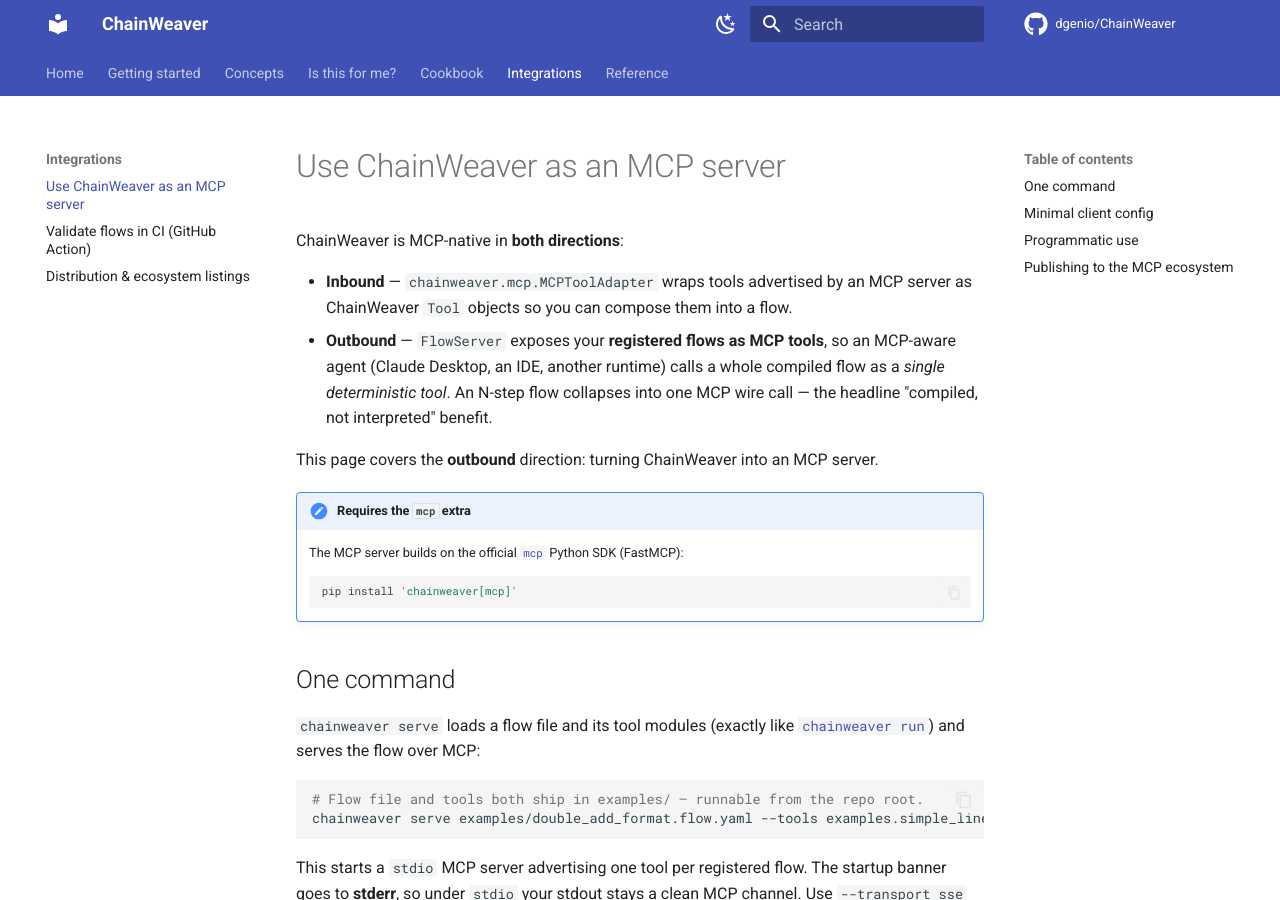
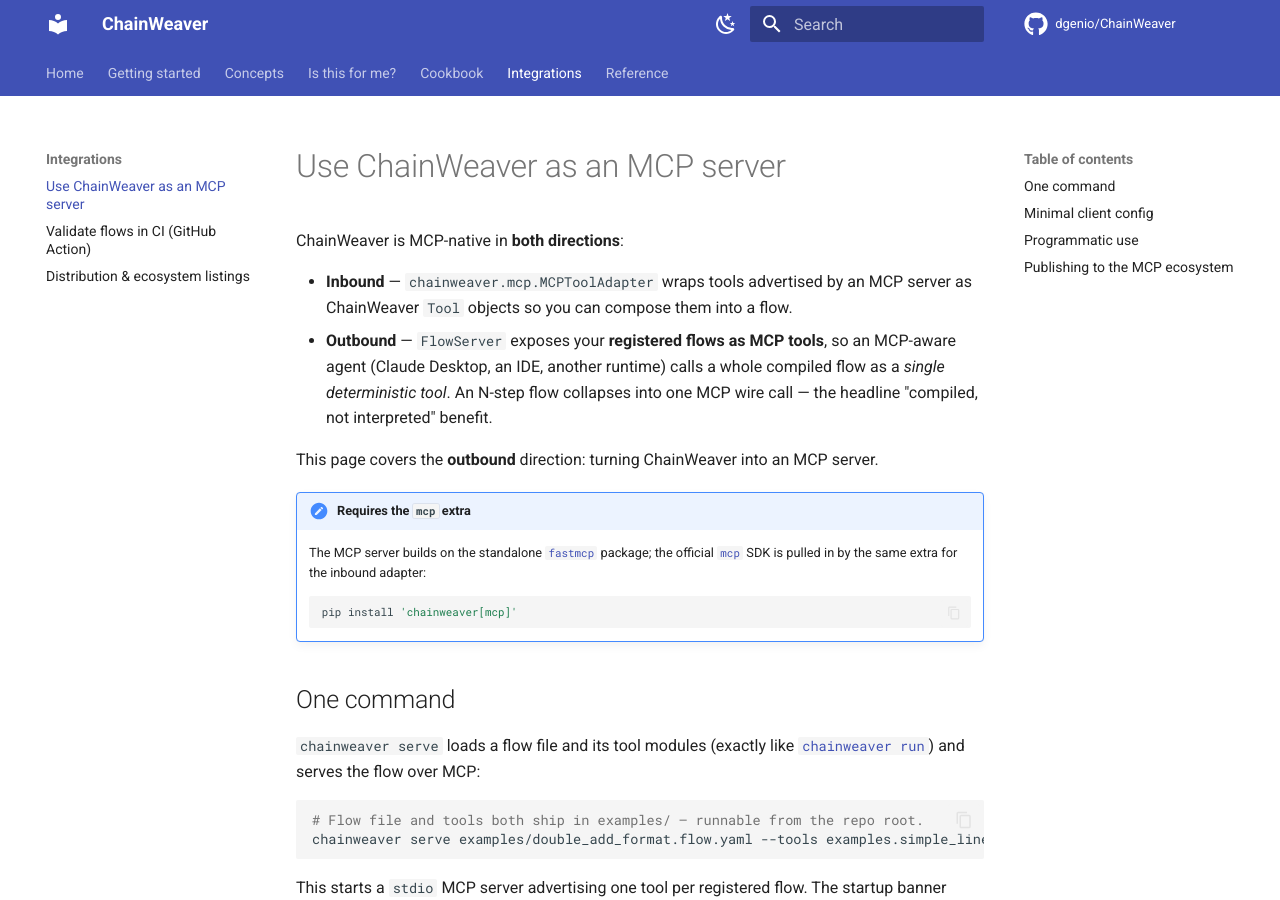
Before and after one commit to dgenio/ChainWeaver, an MkDocs documentation site: the page built from docs/mcp-server.md, in a window 1280 px wide and 900 px high. Built offline with MkDocs 1.6.1 and Material for MkDocs 9.7.7, drawn with Linux system fonts in a browser that asks for light colours; comment, search, counter and statistics services are not loaded.

Commit message:
feat(mcp): migrate FlowServer to standalone fastmcp 3.x (#243)
Migrate chainweaver.mcp.FlowServer from the SDK-bundled
mcp.server.fastmcp.FastMCP to the standalone fastmcp package. The [mcp]
extra now installs fastmcp>=3.4 alongside mcp>=1.0 — the inbound
MCPToolAdapter still imports mcp.ClientSession and fastmcp re-uses
mcp.types.ToolAnnotations, so adapter.py is untouched.

FlowServer's public API is preserved (constructor, serve()/serve_async(),
.fastmcp, .registered_tool_names). Internals updated for the 3.x API:
tools are built via Tool.from_function(...) then add_tool(tool), and
serve()/serve_async() delegate to FastMCP.run/run_async(transport=...,
show_banner=False) so stdio framing stays clean. Refresh docs +
CHANGELOG and add a migration-guard test.

https://claude.ai/code/session_01WgHy1iQwVhRtNDU4DPLPFy

````diff
--- a/docs/mcp-server.md
+++ b/docs/mcp-server.md
@@ -12,8 +12,10 @@ ChainWeaver is MCP-native in **both directions**:
 This page covers the **outbound** direction: turning ChainWeaver into an MCP server.
 
 !!! note "Requires the `mcp` extra"
-    The MCP server builds on the official [`mcp`](https://pypi.org/project/mcp/)
-    Python SDK (FastMCP):
+    The MCP server builds on the standalone
+    [`fastmcp`](https://github.com/jlowin/fastmcp) package; the official
+    [`mcp`](https://pypi.org/project/mcp/) SDK is pulled in by the same extra
+    for the inbound adapter:
 
     ```bash
     pip install 'chainweaver[mcp]'
--- a/pyproject.toml
+++ b/pyproject.toml
@@ -84,7 +84,11 @@ openai-agents = [
     "openai-agents>=0.1",
 ]
 mcp = [
+    # ``FlowServer`` (outbound) runs on the standalone ``fastmcp`` package
+    # (issue #243); the inbound ``MCPToolAdapter`` still imports
+    # ``mcp.ClientSession`` from the official SDK, so both are required.
     "mcp>=1.0",
+    "fastmcp>=3.4",
 ]
 weaver-stack = [
     # Real Weaver Stack interop (issue #233).  ``weaver-contracts`` is the
@@ -126,6 +130,7 @@ dev = [
     "langgraph>=0.2",
     "openai-agents>=0.1",
     "mcp>=1.0",
+    "fastmcp>=3.4",
     # Weaver Stack interop (issue #233): the conformance + adapter suites import
     # the real weaver-contracts types, so CI's ``.[dev]`` install must carry them.
     "weaver-contracts>=0.6,<1.0",
````
Also changed, not shown: CHANGELOG.md (+10 -0 lines), docs/distribution.md (+1 -1 lines), 2 other files.
